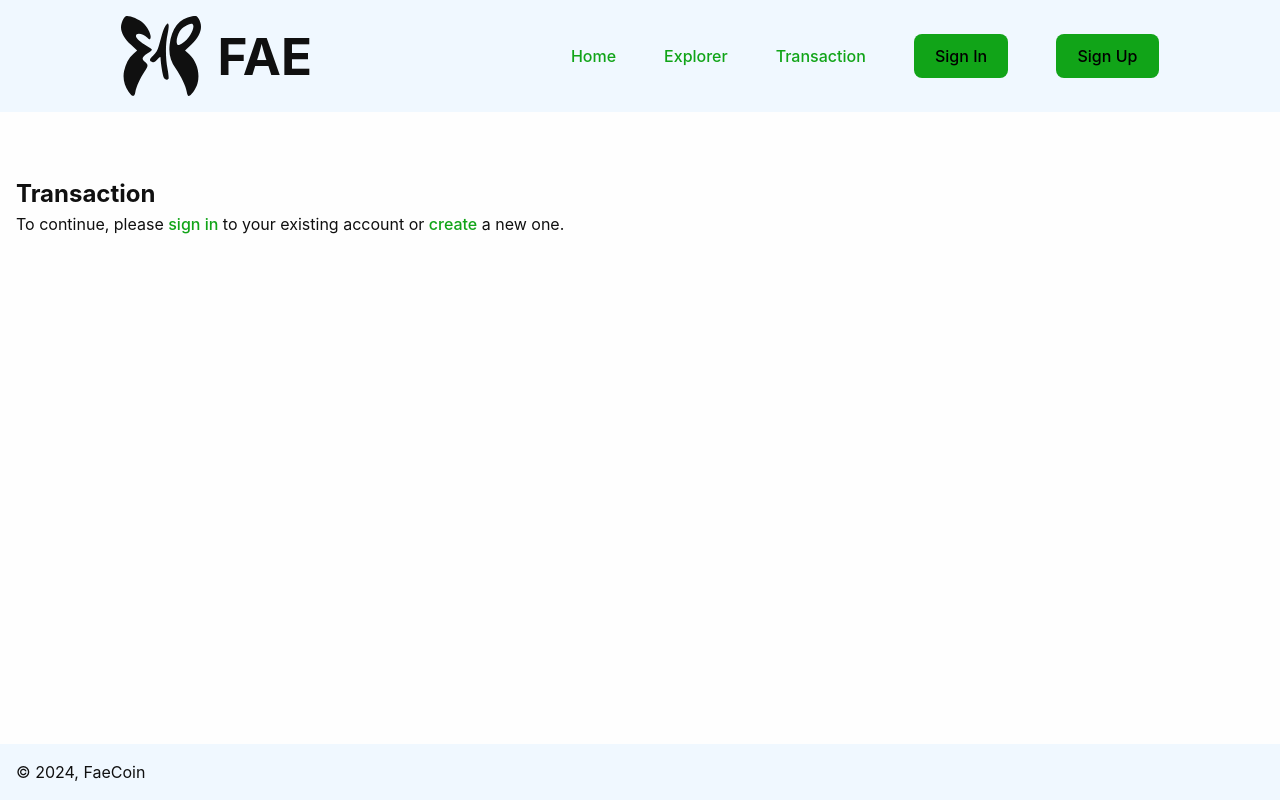
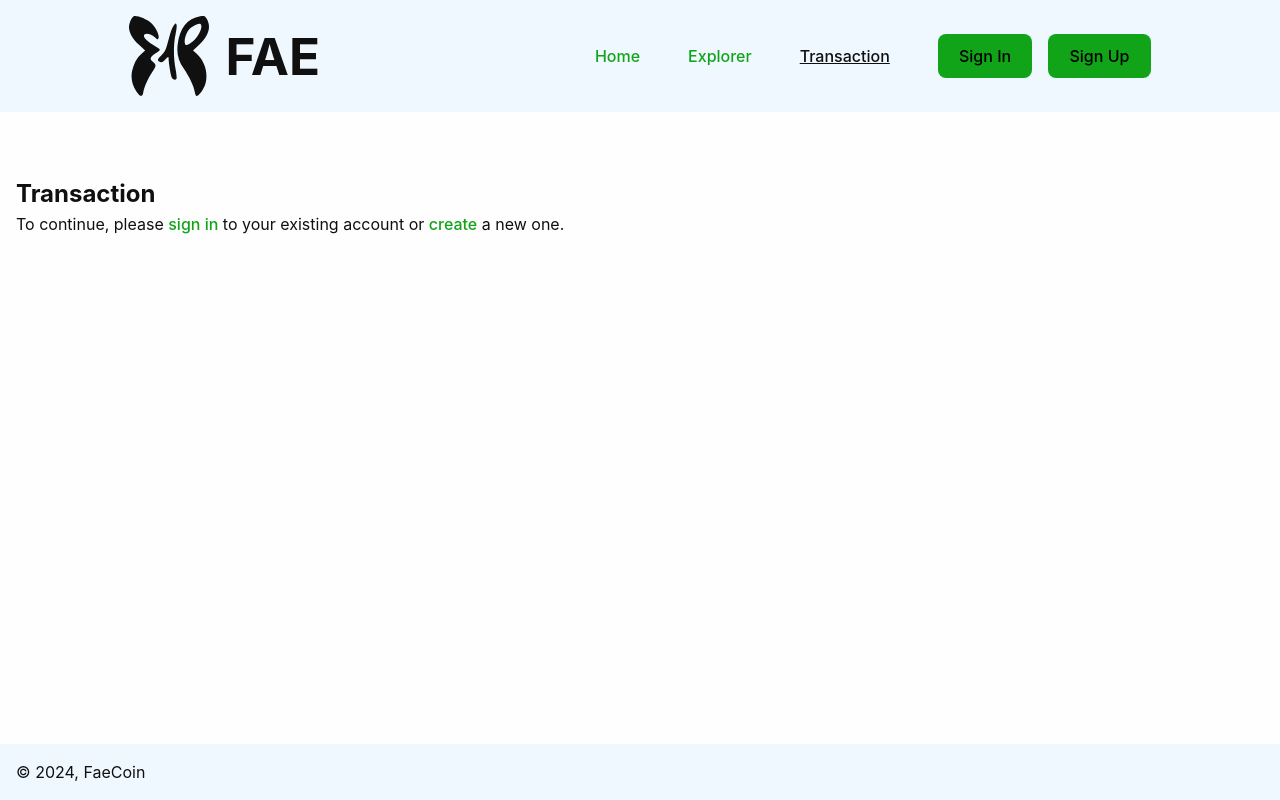
Before and after one commit to rowpacmal/bcu23d-nodejs-faecoin, a React (Vite) app in the folder client/: page /send in a window 1280 px wide. Built offline with nearby package versions, Linux system fonts and the light colour scheme; no server answers.

Commit message:
Implemented the context in following files

```diff
--- a/client/src/components/Layout/Header.jsx
+++ b/client/src/components/Layout/Header.jsx
@@ -1,12 +1,16 @@
 import { Link, NavLink, useNavigate } from 'react-router-dom';
 import style from '../../styles/Header.module.css';
+import { useContext } from 'react';
+import GlobalContext from '../../contexts/GlobalContext';
 
 function Header() {
   const navigate = useNavigate();
+  const { isValid, setIsValid } = useContext(GlobalContext);
 
   function handleSignOut() {
     localStorage.removeItem('TOKEN');
 
+    setIsValid(false);
     navigate('/');
   }
 
@@ -26,18 +30,25 @@ function Header() {
         <nav>
           <ul className={style.ul}>
             <li>
-              <NavLink to="/">Home</NavLink>
+              <NavLink to="/">
+                <span>Home</span>
+              </NavLink>
             </li>
 
             <li>
-              <NavLink to="/explorer">Explorer</NavLink>
+              <NavLink to="/explorer">
+                <span>Explorer</span>
+              </NavLink>
             </li>
 
             <li>
-              <NavLink to="/send">Transaction</NavLink>
+              <NavLink to="/send">
+                <span>Transaction</span>
+              </NavLink>
             </li>
 
-            {!localStorage.getItem('TOKEN') ? (
+            <div className={style.control}>
+              {!isValid ? (
                 <>
                   <li>
                     <NavLink to="/login">
@@ -55,7 +66,12 @@ function Header() {
                 <>
                   <li>
                     <NavLink to="/me">
-                    <button>Me</button>
+                      <img
+                        src="./src/assets/avatar.svg"
+                        alt=""
+                        width="30"
+                        height="30"
+                      />
                     </NavLink>
                   </li>
 
@@ -64,6 +80,7 @@ function Header() {
                   </li>
                 </>
               )}
+            </div>
           </ul>
         </nav>
       </div>
--- a/client/src/pages/Login.jsx
+++ b/client/src/pages/Login.jsx
@@ -1,19 +1,19 @@
-import { useEffect, useState } from 'react';
+import { useContext, useEffect, useState } from 'react';
 import { useNavigate } from 'react-router-dom';
 import { userSignIn } from '../services/userService';
 import updateFormData from '../utils/updateFormData';
+import GlobalContext from '../contexts/GlobalContext';
 
 function Login() {
   const navigate = useNavigate();
+  const { isValid, setIsValid } = useContext(GlobalContext);
   const [formData, setFormData] = useState({
     email: '',
     password: '',
   });
 
   useEffect(() => {
-    const token = localStorage.getItem('TOKEN');
-
-    if (token) {
+    if (isValid) {
       navigate('/');
     } else {
       return;
@@ -30,6 +30,7 @@ function Login() {
     const token = (await userSignIn(formData)).data;
     localStorage.setItem('TOKEN', token);
 
+    setIsValid(true);
     navigate('/');
   }
 
--- a/client/src/pages/Register.jsx
+++ b/client/src/pages/Register.jsx
@@ -1,10 +1,12 @@
-import { useEffect, useState } from 'react';
+import { useContext, useEffect, useState } from 'react';
 import { useNavigate } from 'react-router-dom';
 import { userSignUp } from '../services/userService';
 import updateFormData from '../utils/updateFormData';
+import GlobalContext from '../contexts/GlobalContext';
 
 function Register() {
   const navigate = useNavigate();
+  const { isValid, setIsValid } = useContext(GlobalContext);
   const [formData, setFormData] = useState({
     name: '',
     email: '',
@@ -12,9 +14,7 @@ function Register() {
   });
 
   useEffect(() => {
-    const token = localStorage.getItem('TOKEN');
-
-    if (token) {
+    if (isValid) {
       navigate('/');
     } else {
       return;
@@ -31,6 +31,7 @@ function Register() {
     const token = (await userSignUp(formData)).data;
     localStorage.setItem('TOKEN', token);
 
+    setIsValid(true);
     navigate('/');
   }
 
--- a/client/src/pages/Transaction.jsx
+++ b/client/src/pages/Transaction.jsx
@@ -1,9 +1,11 @@
-import { useState } from 'react';
+import { useContext, useState } from 'react';
 import updateFormData from '../utils/updateFormData';
 import { Link } from 'react-router-dom';
 import { addTransaction } from '../services/transactionService';
+import GlobalContext from '../contexts/GlobalContext';
 
 function Transaction() {
+  const { isValid } = useContext(GlobalContext);
   const [formData, setFormData] = useState({
     recipient: '',
     amount: '',
@@ -26,7 +28,7 @@ function Transaction() {
     <section>
       <h2>Transaction</h2>
 
-      {localStorage.getItem('TOKEN') ? (
+      {isValid ? (
         <form onSubmit={handleSubmit}>
           <div>
             <label>
```
Lines whose indentation alone changed are shown as unchanged.
